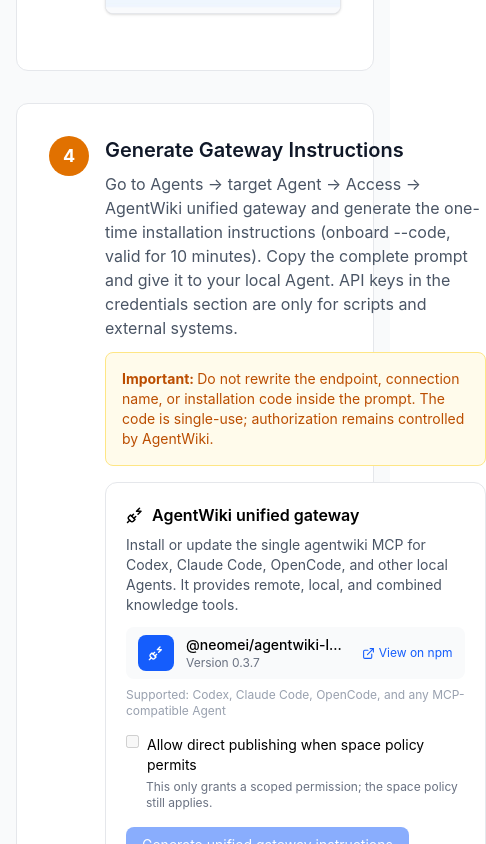
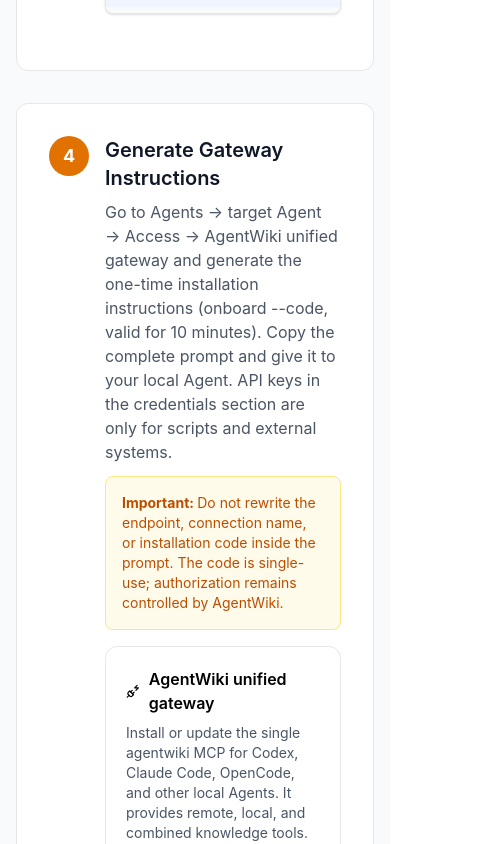
Before and after one commit to NeoMei/AgentWiki, a React (Vite) app in the folder agentwiki/apps/client/: page /guide in a window 390 px wide. Shown: the part 3140-3984 px from the top of the page, 486 px wide, since content can reach past the window. Built offline with nearby package versions, Linux system fonts and the light colour scheme.

Commit message:
fix(guide): prevent mobile gateway overflow

```diff
--- a/agentwiki/apps/client/src/features/about/UsageGuide.tsx
+++ b/agentwiki/apps/client/src/features/about/UsageGuide.tsx
@@ -181,7 +181,7 @@ export const UsageGuide: React.FC = () => {
             <div className="bg-white border border-gray-200 rounded-xl p-8">
               <div className="flex items-start gap-4 mb-6">
                 <div className="flex-shrink-0 w-10 h-10 rounded-full bg-amber-600 text-white flex items-center justify-center text-lg font-bold">4</div>
-                <div className="flex-1">
+                <div className="flex-1 min-w-0">
                   <h3 className="text-xl font-semibold text-gray-900 mb-2">{zh ? '生成统一网关接入指令' : 'Generate Gateway Instructions'}</h3>
                   <p className="text-gray-600 mb-3">
                     {zh ? '进入「智能体 → 目标 Agent → 访问权限 → AgentWiki 统一网关」，生成 10 分钟有效的一次性安装指令（onboard --code），点击「复制」完整复制后交给本地 Agent。普通凭据区创建的 API Key 只用于脚本和外部系统。' : 'Go to Agents → target Agent → Access → AgentWiki unified gateway and generate the one-time installation instructions (onboard --code, valid for 10 minutes). Copy the complete prompt and give it to your local Agent. API keys in the credentials section are only for scripts and external systems.'}
```
Also changed, not shown: 1 other file (tests, documents, lock files or other folders).
